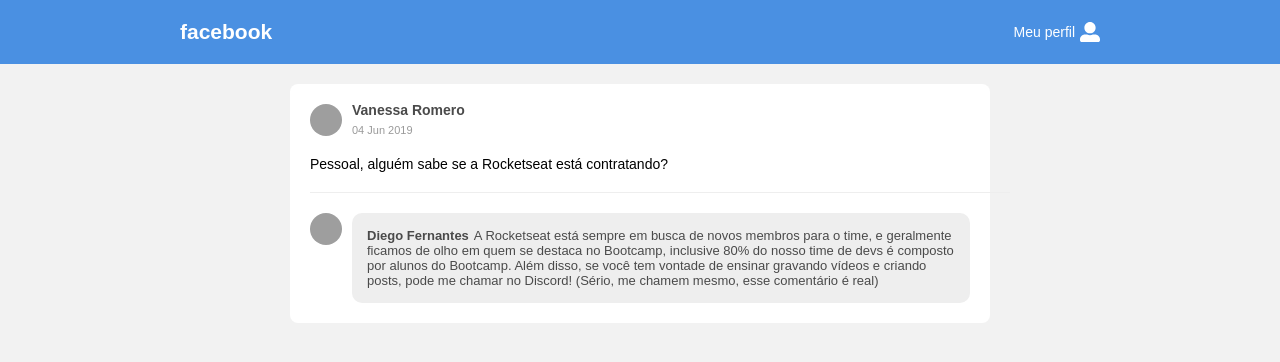
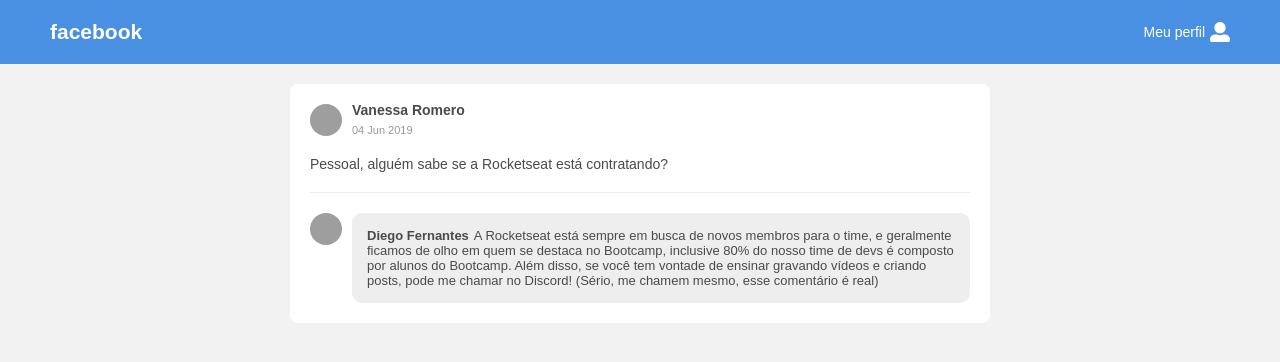
Before and after one commit to elanfraga/facebook-react, a React app: page / in a window 1280 px wide. Shown: the top 362 px of the page. Built offline with nearby package versions, Linux system fonts and the light colour scheme; grey boxes are pictures that could not be loaded.

Commit message:
mudando a largura do header, diver com margin 20px

```diff
--- a/src/App.css
+++ b/src/App.css
@@ -19,10 +19,10 @@
 }
 
 .content {
-  max-width: 1170px;
-  min-width: 980px;
+  /* max-width: 1170px;
+  min-width: 980px; */
   margin: 0 auto;
-  padding: 0 30px;
+  padding: 0 50px;
 }
 
 header {
@@ -39,6 +39,7 @@
   height: 64px;
   color: #fff;
   font-size: 14px;
+  flex: 1;
 }
 
 header nav div {
@@ -92,10 +93,10 @@
 .post .post-content {
   margin-left: 20px;
   font-size: 14px;
+  color: #4a4a4a;
 }
 
 .post .post-comments .divider {
-  width: 100%;
   height: 1px;
   background: #eeeeee;
   margin: 20px 20px 0 20px;
```
